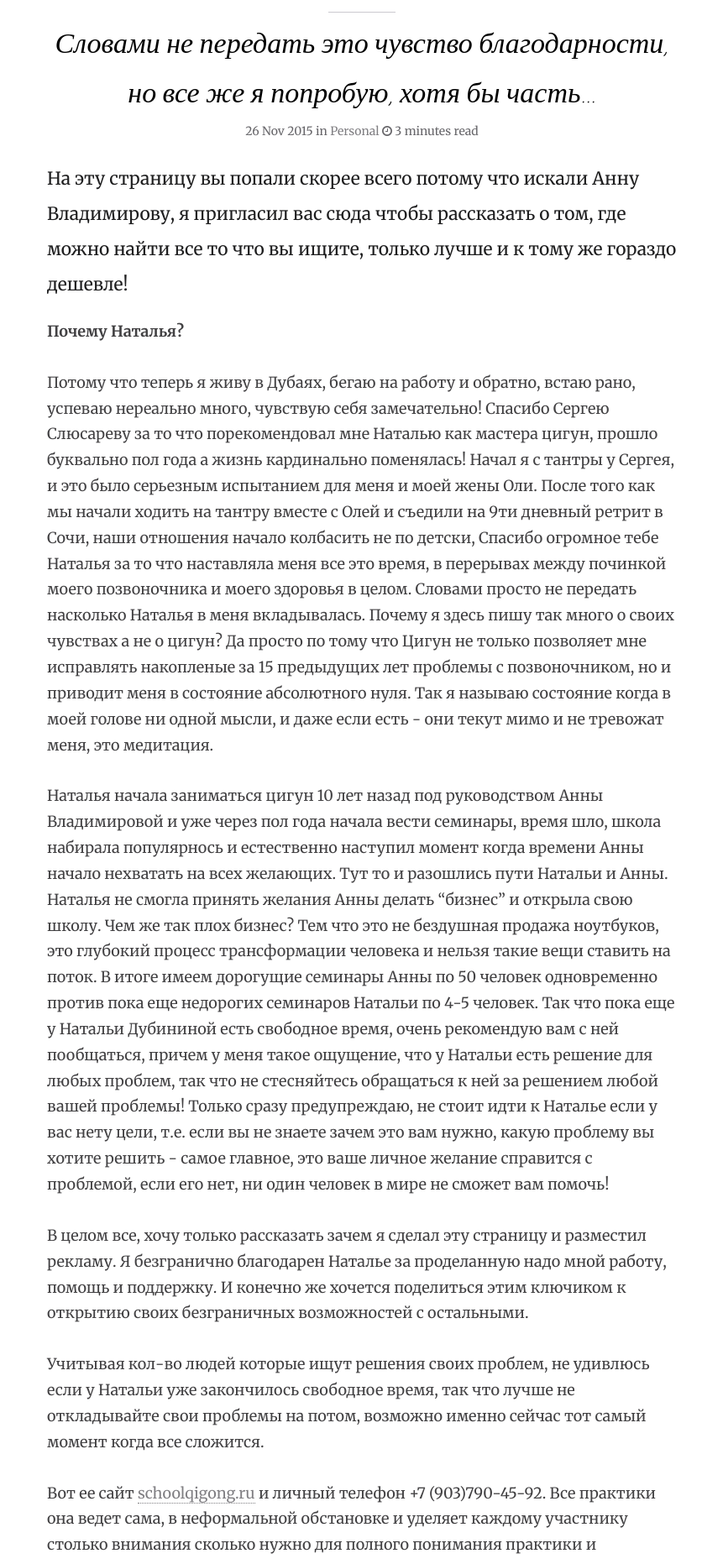
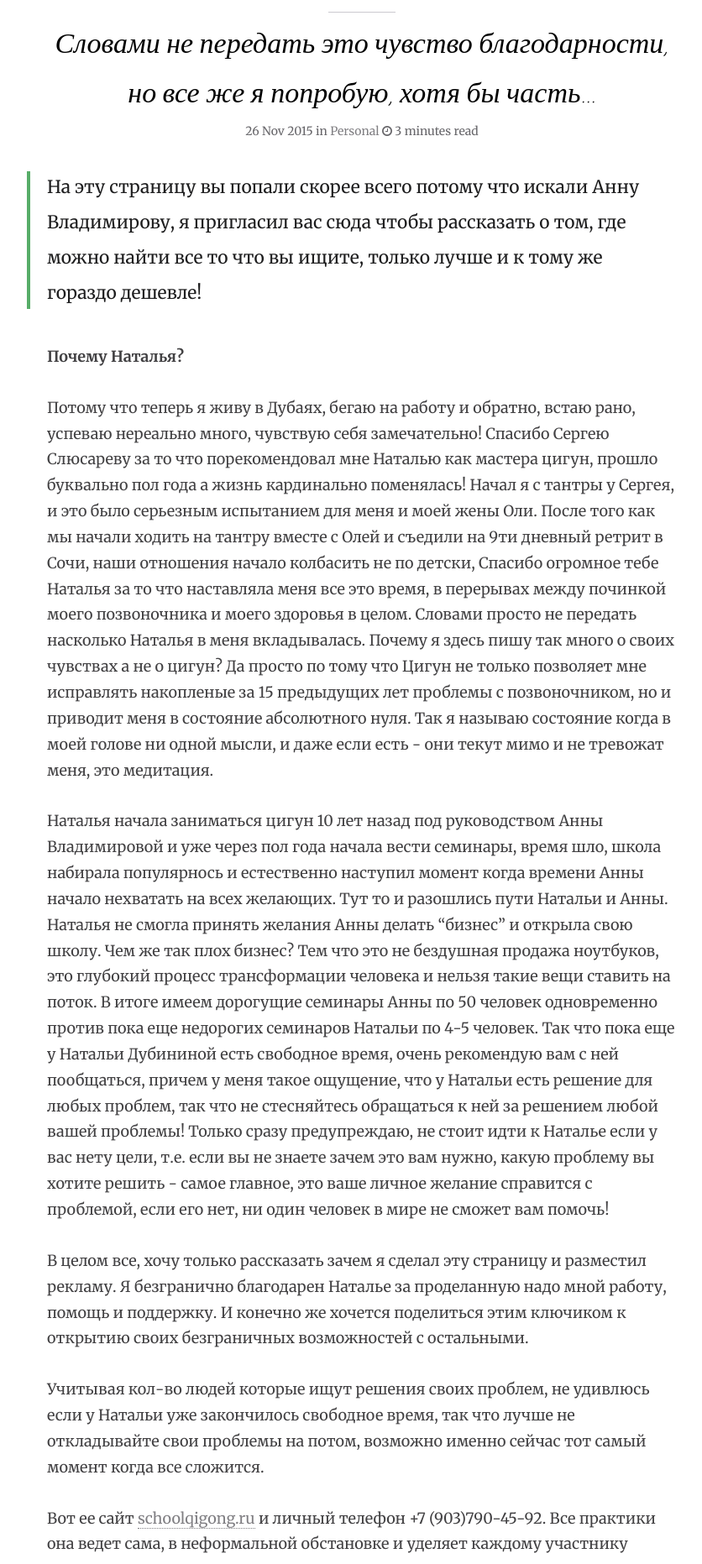
Before and after one commit to coderany/coderany.github.io, a Jekyll site: the page built from _posts/2015-11-26-spasibo-nataliya-dubinina.md, in a window 1280 px wide. Shown: the part 739-2602 px from the top of the page at 84% size, without its empty margins (209-1045 px from the left). Built offline with Jekyll 4.4.1, drawn with Linux system fonts in a browser that asks for light colours; nearby versions of some CDN libraries; comment, search, counter and statistics services are not loaded.

```diff
--- a/_posts/2015-11-26-spasibo-nataliya-dubinina.md
+++ b/_posts/2015-11-26-spasibo-nataliya-dubinina.md
@@ -13,7 +13,7 @@ imagefeature: qugong-bg.jpg
 featured: true
 published: true
 ---
-На эту страницу вы попали скорее всего потому что искали Анну Владимирову, я пригласил вас сюда чтобы рассказать о том, где можно найти все то что вы ищите, только лучше и к тому же гораздо дешевле!
+> На эту страницу вы попали скорее всего потому что искали Анну Владимирову, я пригласил вас сюда чтобы рассказать о том, где можно найти все то что вы ищите, только лучше и к тому же гораздо дешевле!
 
 **Почему Наталья?**
 
```
